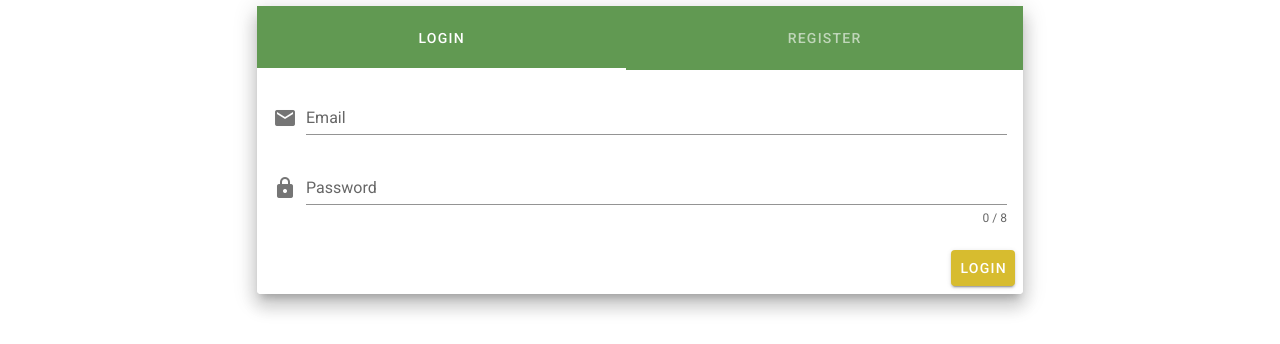
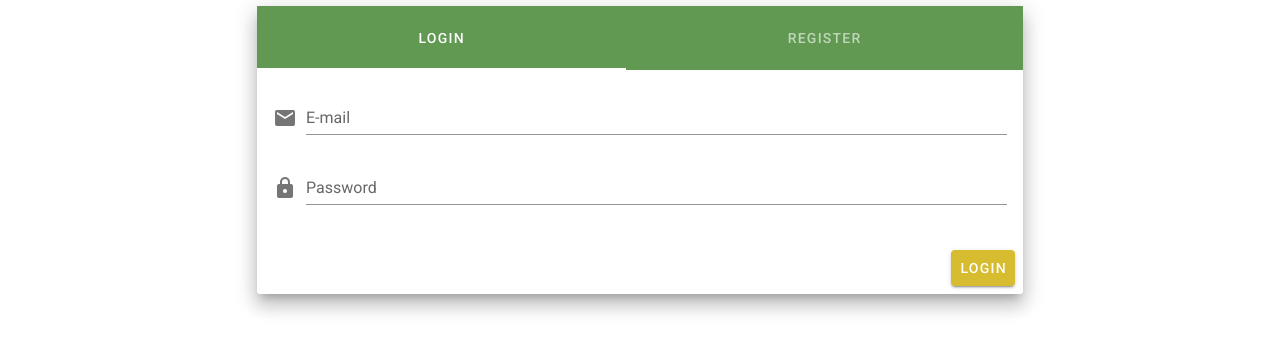
Before and after one commit to michalmullen/vue-online-shop, a Vue app: page / in a window 1280 px wide. Shown: the part 398-742 px from the top of the page. Built offline with nearby package versions, Linux system fonts and the light colour scheme.

Commit message:
login validation

```diff
--- a/src/main.js
+++ b/src/main.js
@@ -1,23 +1,18 @@
-import Vue from "vue";
-import App from "./App.vue";
-import router from "./router";
-import vuetify from "./plugins/vuetify";
-import axios from "axios";
-import VueAxios from "vue-axios";
-import Vuelidate from "vuelidate";
-import { ValidationProvider } from "vee-validate";
-
-// Register it globally
-// main.js or any entry file.
-Vue.component("ValidationProvider", ValidationProvider);
+import Vue from 'vue';
+import App from './App.vue';
+import router from './router';
+import vuetify from './plugins/vuetify';
+import axios from 'axios';
+import VueAxios from 'vue-axios';
+import * as VeeValidate from 'vee-validate';
 
 Vue.config.productionTip = false;
 
 new Vue({
-	router,
-	vuetify,
-	Vuelidate,
-	render: h => h(App)
-}).$mount("#app");
+  router,
+  vuetify,
+  VeeValidate,
+  render: h => h(App)
+}).$mount('#app');
 
-Vue.use(VueAxios, axios, Vuelidate);
+Vue.use(VueAxios, axios, VeeValidate);
--- a/src/views/Home.vue
+++ b/src/views/Home.vue
@@ -2,9 +2,7 @@
   <v-container class="fluid">
     <v-row class="text-center">
       <v-content>
-				<h1 class="display-3">
-					Order Food You Love With the Environment in Mind
-				</h1>
+        <h1 class="display-3">Order Food You Love With the Environment in Mind</h1>
         <p class="pt-4">
           This website offers us the best quality food and beverages at a
           reasonable price, and here is all natural and organic product which is
@@ -19,13 +17,7 @@
             <v-col cols="12" sm="8" md="8">
               <v-card class="elevation-12">
                 <v-toolbar color="primary" dark flat>
-									<v-tabs
-										v-model="tabs"
-										background-color="primary"
-										centered
-										grow
-										icons-and-text
-									>
+                  <v-tabs v-model="tabs" background-color="primary" centered grow icons-and-text>
                     <v-tab>Login</v-tab>
                     <v-tab>Register</v-tab>
                   </v-tabs>
@@ -33,17 +25,15 @@
                 <v-tabs-items v-model="tabs">
                   <v-tab-item>
                     <v-card-text>
-											<v-form ref="form">
+                      <v-form ref="form" v-model="valid" lazy-validation>
                         <v-text-field
-													label="Email"
+                          label="E-mail"
                           name="email"
                           prepend-icon="mdi-email"
                           type="email"
                           v-model="loginEmail"
+                          :rules="emailRules"
                           required
-													@change="$v.email.$touch()"
-													:error-messages="emailErrors"
-													@blur="$v.email.$touch()"
                         />
 
                         <v-text-field
@@ -53,11 +43,8 @@
                           prepend-icon="mdi-lock"
                           type="password"
                           v-model="loginPassword"
+                          :rules="passRules"
                           required
-													:error-messages="nameErrors"
-													:counter="8"
-													@input="$v.name.$touch()"
-													@blur="$v.name.$touch()"
                         />
                       </v-form>
                     </v-card-text>
@@ -75,6 +62,8 @@
                           v-model="name"
                           prepend-icon="mdi-account"
                           type="text"
+                          :rules="nameRules"
+                          required
                         />
                         <v-text-field
                           label="Email"
@@ -82,6 +71,8 @@
                           v-model="email"
                           prepend-icon="mdi-email"
                           type="email"
+                          :rules="emailRules"
+                          required
                         />
                         <v-text-field
                           id="password"
@@ -90,17 +81,19 @@
                           name="password"
                           prepend-icon="mdi-lock"
                           type="password"
+                          :rules="passRules"
                           required
                         />
                       </v-form>
                     </v-card-text>
                     <v-card-actions>
                       <v-spacer />
-											<v-btn color="secondary" @click="register"
-												>Register</v-btn
-											>
+                      <v-btn color="secondary" @click="register">Register</v-btn>
                     </v-card-actions>
                   </v-tab-item>
+                  <v-overlay :absolute="absolute" :value="overlay">
+                    <v-btn color="secondary" @click="overlay = false">{{ overlayData }}</v-btn>
+                  </v-overlay>
                 </v-tabs-items>
               </v-card>
             </v-col>
@@ -113,22 +106,8 @@
 
 <script>
 import Vue from "vue";
-import { validationMixin } from "vuelidate";
-import { required, minLength, email } from "vuelidate/lib/validators";
 
 export default {
-	mixins: [validationMixin],
-
-	validations: {
-		name: { required, minLength: minLength(8) },
-		email: { required, email },
-		select: { required },
-		checkbox: {
-			checked(val) {
-				return val;
-			}
-		}
-	},
   data() {
     return {
       loginEmail: "",
@@ -136,65 +115,71 @@ export default {
       name: "",
       email: "",
       password: "",
-			tabs: null
+      tabs: null,
+      valid: true,
+      absolute: true,
+      overlay: false,
+      overlayData: "asdfasdf",
+      emailRules: [
+        v => !!v || "E-mail is required",
+        v => /.+@.+\..+/.test(v) || "E-mail must be valid"
+      ],
+      passRules: [
+        v => !!v || "Password is required",
+        v => 8 <= v.length || "Name must be 8 or more characters long"
+      ],
+      nameRules: [v => !!v || "Name is required"]
     };
   },
-
-	computed: {
-		nameErrors() {
-			const errors = [];
-			if (!this.$v.name.$dirty) return errors;
-			!this.$v.name.minLength &&
-				errors.push("Password must be at least 8 characters long.");
-			!this.$v.name.required && errors.push("Password is required.");
-			return errors;
+  methods: {
+    clear() {
+      this.loginEmail = "";
+      this.loginPassword = "";
+      this.$validator.reset();
     },
-		emailErrors() {
-			const errors = [];
-			if (!this.$v.email.$dirty) return errors;
-			!this.$v.email.email && errors.push("Must be valid e-mail");
-			!this.$v.email.required && errors.push("E-mail is required");
-			return errors;
-		}
-	},
-
-	methods: {
     login() {
+      this.reset;
+      if (this.$refs.form.validate()) {
         Vue.axios
           .post("http://localhost/api/login", {
             email: this.loginEmail,
             password: this.loginPassword
           })
-				.then(function(response) {
+          .then(response => {
             console.log(response.data[0]);
-					this.$refs.form.reset();
             //localStorage.setItem('userId', response.data[0])
             //localStorage.setItem("login", true);
+            this.reset;
           })
-				.catch(function(error) {
-					console.log(error.response.data[0]);
-					//localStorage.setItem("login", false);
+          .catch(error => {
+            console.log(error);
+            this.overlayData = error.response.data[0];
+            this.overlay = true;
           });
-			//this.reset();
-			this.$v.$touch();
+      }
     },
     register() {
+      if (this.$refs.form.validate()) {
         Vue.axios
           .post("http://localhost/api/user", {
             name: this.name,
             email: this.email,
             password: this.password
           })
-				.then(function(response) {
-					this.tabs = null;
+          .then(response => {
+            this.tabs = 0;
             console.log(response);
           })
-				.catch(function(error) {
+          .catch(error => {
             console.log(error);
           });
+      }
     },
     reset() {
       this.$refs.form.reset();
+    },
+    resetValidation() {
+      this.$refs.form.resetValidation();
     }
   }
 };
```
Lines whose indentation alone changed are shown as unchanged.
